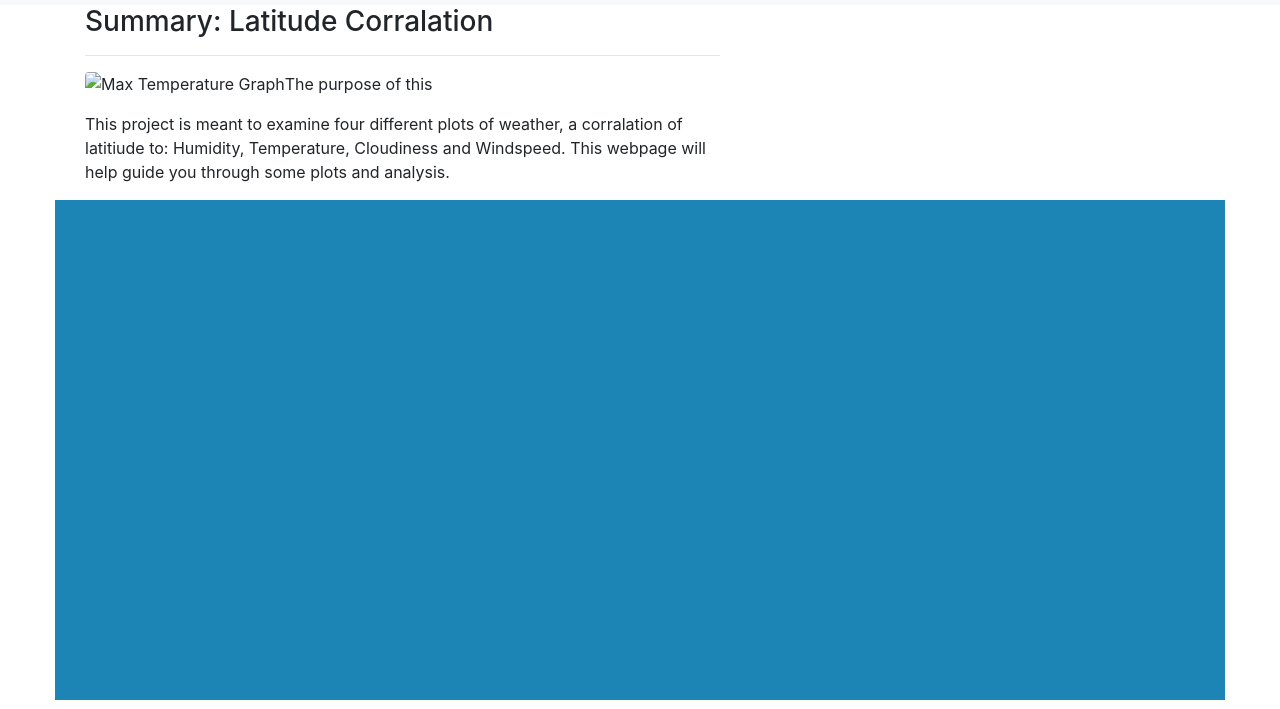
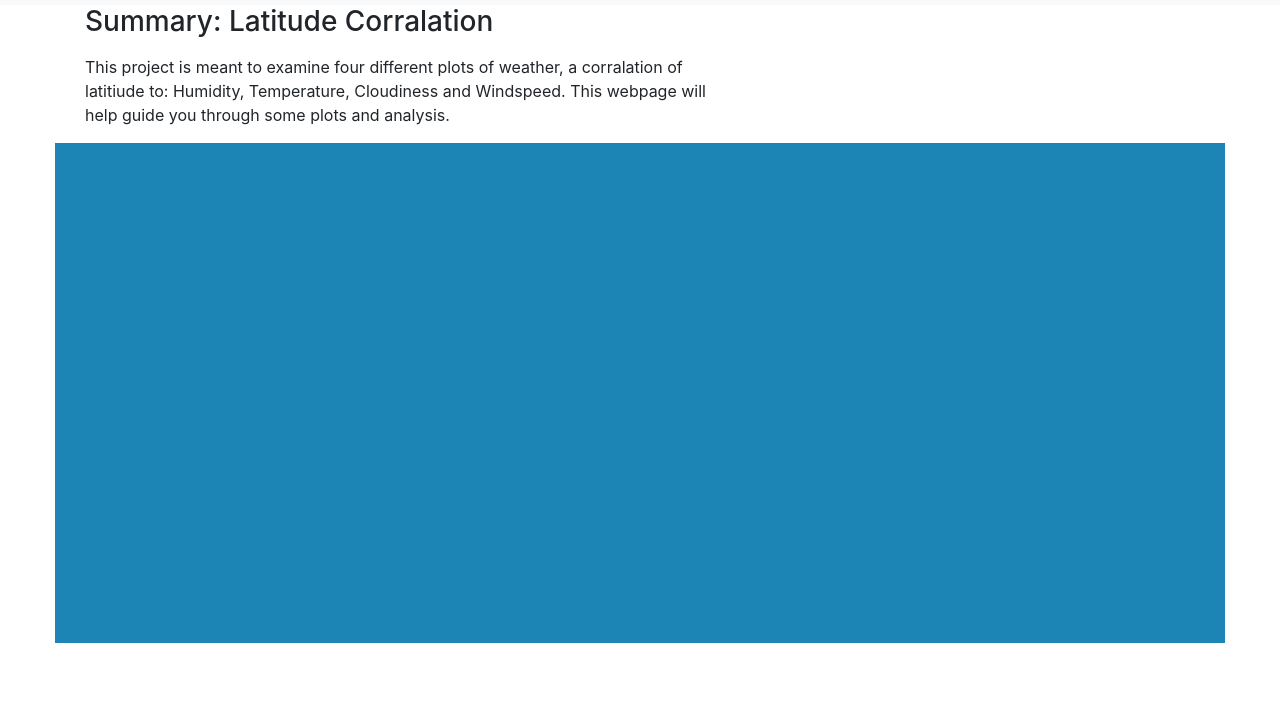
Before and after one commit to Jam0134/Web-Design-Challenge, a plain HTML site: page index.html in a window 1280 px wide. Shown: the part 91-800 px from the top of the page. Drawn offline with nearby package versions, Linux system fonts and the light colour scheme.

Commit message:
Adding index file

```diff
--- a/index.html
+++ b/index.html
@@ -70,11 +70,7 @@
                     <h3 class="title">
                         Summary: Latitude Corralation
                     </h3>
-                    <hr>
-                    <img src="Resources/assets/images/Fig1.png" class="vizualization rounded float-left"
-                        alt="Max Temperature Graph">
-                    <p>
-                        The purpose of this
+
                     </p>
                     <p>
                         This project is meant to examine four different plots of weather, a corralation of latitiude to:
```
